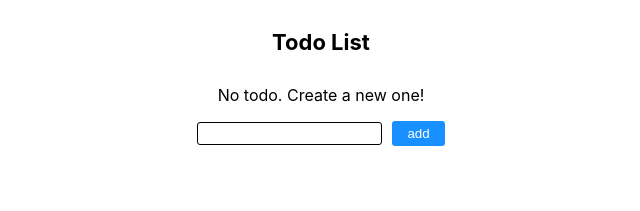
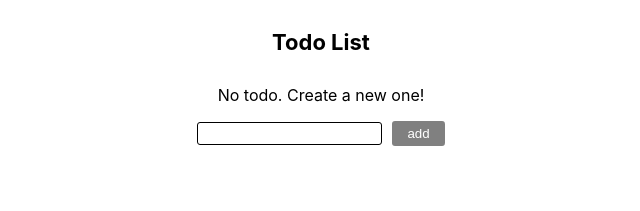
Before and after one commit to utwnglam/todo-list-react, a React (Create React App) app: page / in a window 1280 px wide. Shown: the top 211 px of the page, without its empty margins (319-959 px from the left). Built offline with nearby package versions, Linux system fonts and the light colour scheme.

Commit message:
feat: add button disabled css

```diff
--- a/src/index.css
+++ b/src/index.css
@@ -25,6 +25,9 @@ button {
   border: none;
   border-radius: 3px;
 }
+button:disabled {
+  background: gray;
+}
 
 input {
   border-radius: 3px;
```
